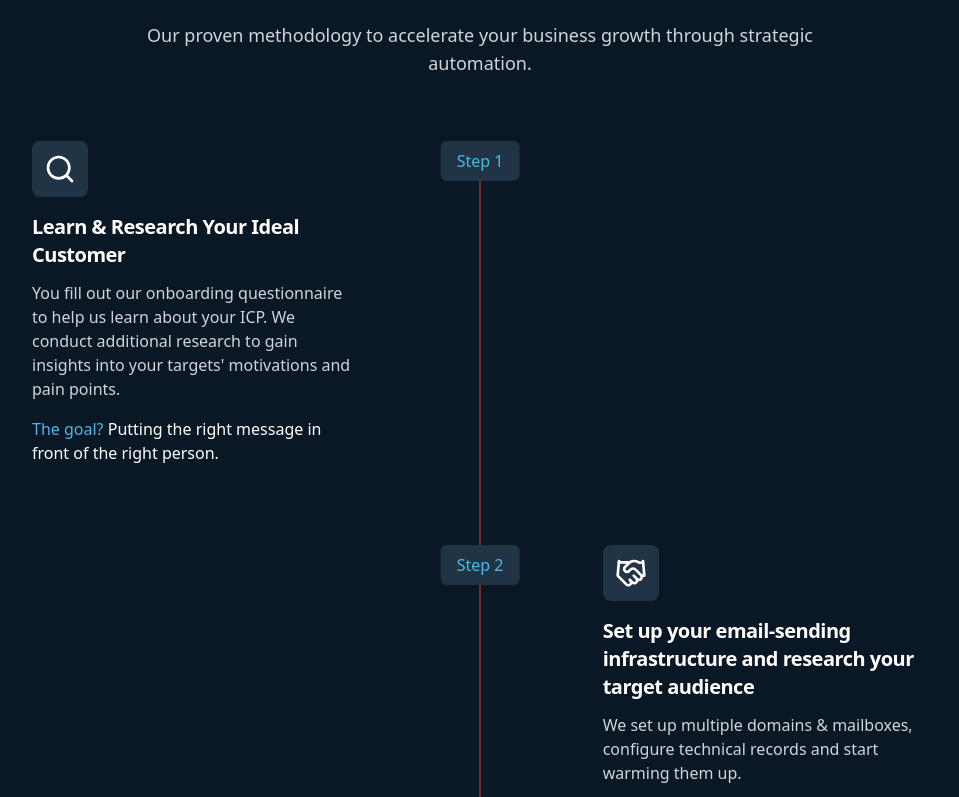
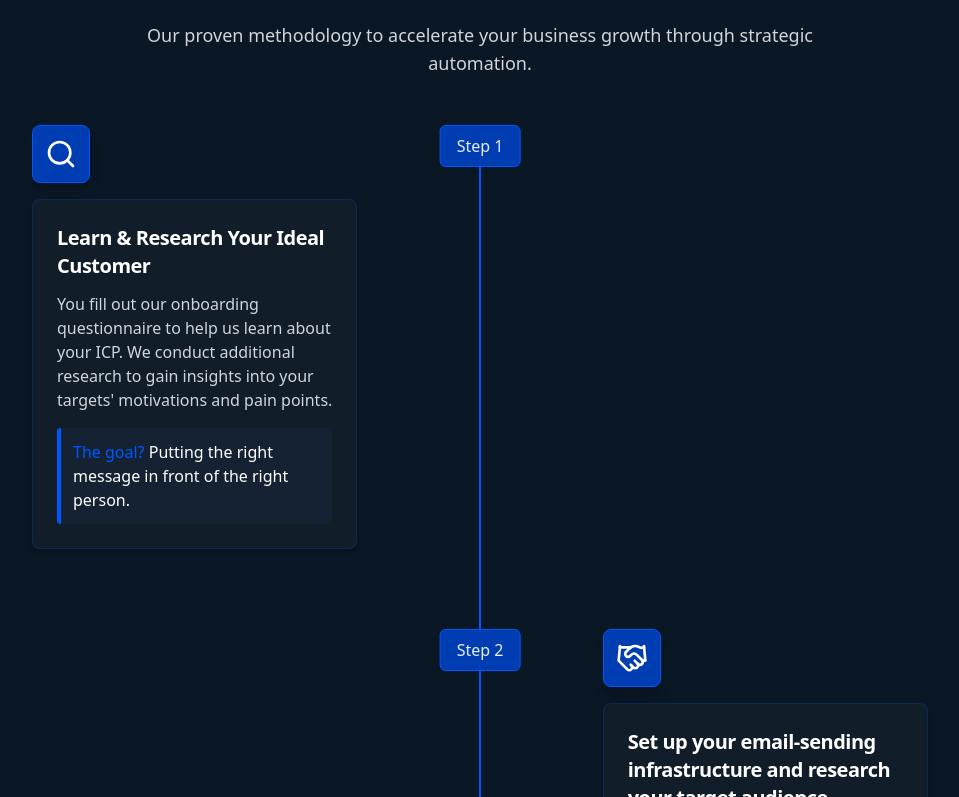
Before and after one commit to LV2024-lovable/leadvelocity, a React (Vite) app: page / in a window 1280 px wide. Shown: the part 1743-2540 px from the top of the page, without its empty margins (160-1119 px from the left). Built offline with nearby package versions, Linux system fonts and the light colour scheme.

Commit message:
Fix: Scrollable section
Make the scrollable section scroll with the entire website and adjust the styling.

```diff
--- a/src/components/ScaleFlowSystem.tsx
+++ b/src/components/ScaleFlowSystem.tsx
@@ -1,7 +1,6 @@
 
 import React from 'react';
 import { Search, Handshake, ListChecks, SendHorizontal } from 'lucide-react';
-import { ScrollArea } from './ui/scroll-area';
 
 const ScaleFlowSystem = () => {
   const steps = [
@@ -45,16 +44,15 @@ const ScaleFlowSystem = () => {
           </p>
         </div>
 
-        <ScrollArea className="h-[700px] w-full rounded-md p-4">
         <div className="relative max-w-4xl mx-auto">
           {/* Vertical timeline line */}
-            <div className="absolute left-[50%] top-0 bottom-0 w-[1px] bg-gradient-to-b from-[#e53e3e] to-[#e53e3e] transform -translate-x-1/2 z-0" />
+          <div className="absolute left-1/2 top-0 bottom-0 w-[2px] bg-gradient-to-b from-velocity-blue via-velocity-blue to-velocity-lightblue transform -translate-x-1/2 z-0" />
 
           {steps.map((step, index) => (
             <div key={step.id} className={`flex items-start mb-20 relative ${index % 2 === 0 ? 'flex-row' : 'flex-row-reverse'}`}>
               {/* Timeline step marker */}
-                <div className="absolute left-[50%] transform -translate-x-1/2 z-10">
-                  <div className="bg-[#213445] rounded-md px-4 py-2 text-[#4AB8E8] font-medium">
+              <div className="absolute left-1/2 transform -translate-x-1/2 z-10">
+                <div className="bg-velocity-darkblue border border-velocity-blue rounded-md px-4 py-2 text-velocity-lightblue font-medium">
                   Step {step.id}
                 </div>
               </div>
@@ -63,17 +61,17 @@ const ScaleFlowSystem = () => {
               <div className={`w-5/12 ${index % 2 === 0 ? 'pr-12' : 'pl-12'}`}>
                 {/* Icon */}
                 <div className="mb-4">
-                    <div className="inline-flex bg-[#213445] p-3 rounded-lg">
+                  <div className="inline-flex bg-velocity-darkblue border border-velocity-blue p-3 rounded-lg shadow-lg">
                     {step.icon}
                   </div>
                 </div>
 
                 {/* Content */}
-                  <div>
+                <div className="bg-[#121D2A] p-6 rounded-lg border border-velocity-blue/20 shadow-md">
                   <h3 className="text-xl font-bold mb-3">{step.title}</h3>
                   <p className="text-gray-300 mb-4">{step.description}</p>
-                    <div>
-                      <span className="text-[#4AB8E8] font-medium">The goal? </span>
+                  <div className="bg-[#152234] p-3 rounded border-l-4 border-velocity-blue">
+                    <span className="text-velocity-blue font-medium">The goal? </span>
                     <span className="text-white">{step.goal}</span>
                   </div>
                 </div>
@@ -84,7 +82,6 @@ const ScaleFlowSystem = () => {
             </div>
           ))}
         </div>
-        </ScrollArea>
       </div>
     </section>
   );
```
Lines whose indentation alone changed are shown as unchanged.
